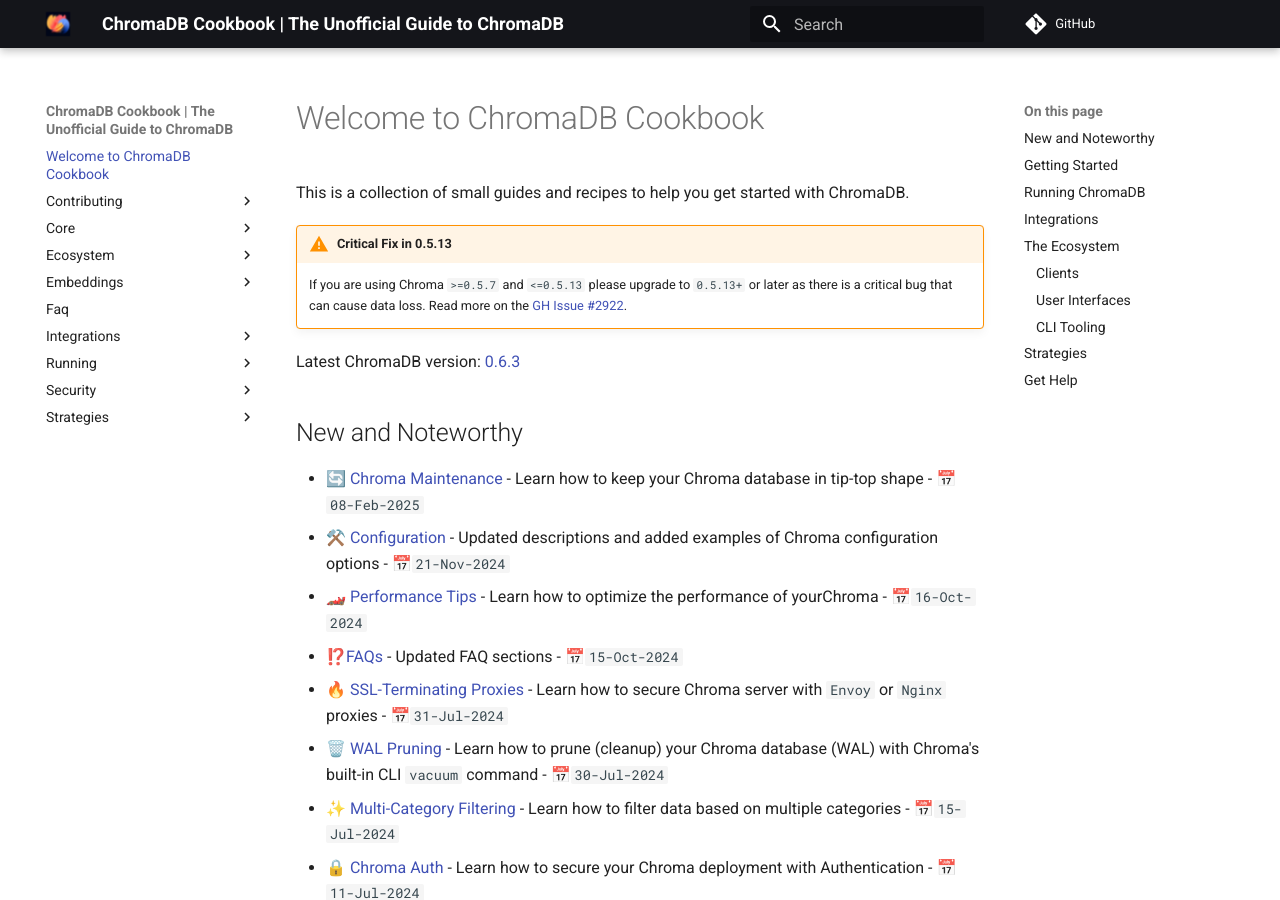
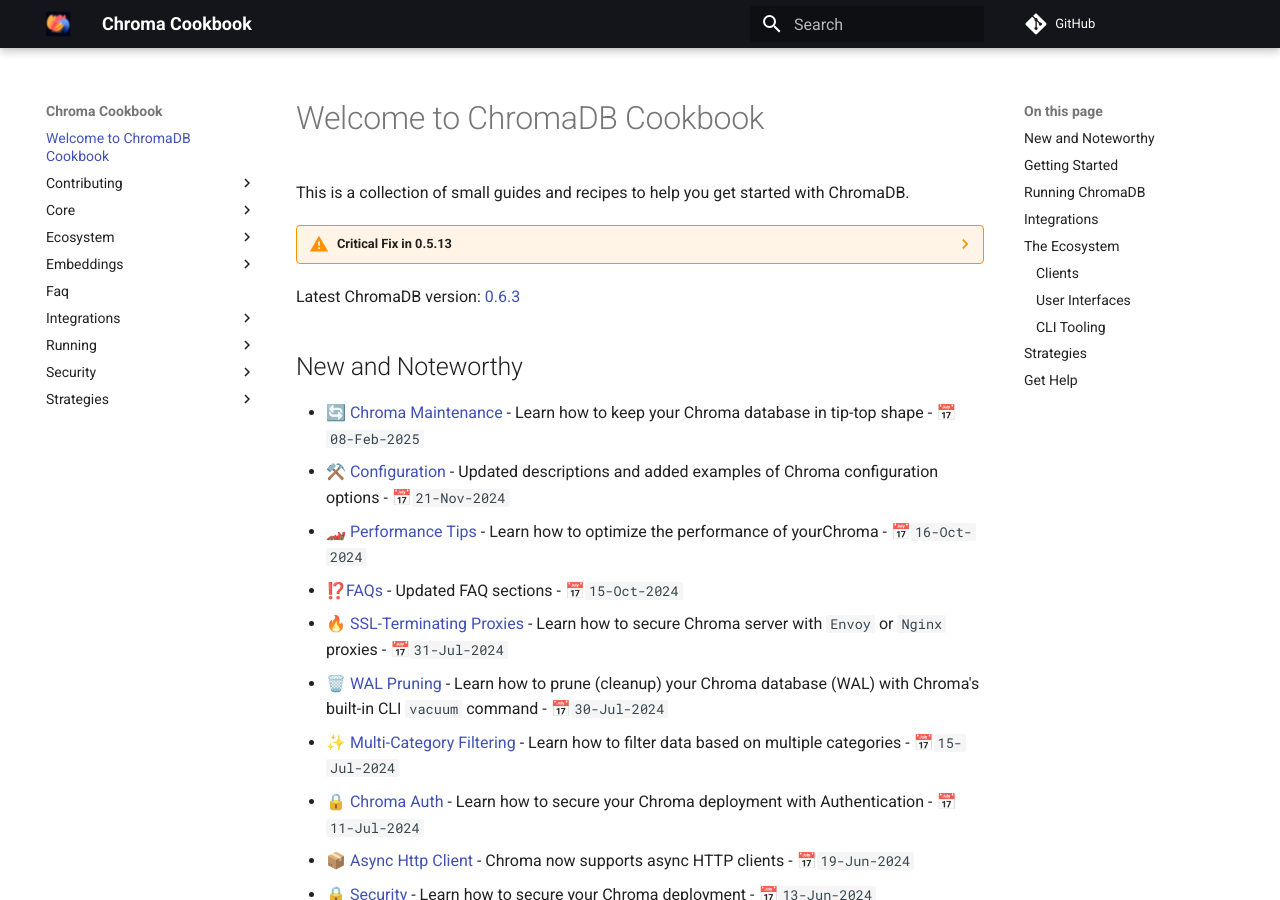
Before and after one commit to amikos-tech/chroma-cookbook, an MkDocs documentation site: the page built from docs/index.md, in a window 1280 px wide and 900 px high. Built offline with MkDocs 1.6.1 and Material for MkDocs 9.7.7, drawn with Linux system fonts in a browser that asks for light colours; comment, search, counter and statistics services are not loaded; some of the changed text lies outside the part shown.

```diff
--- a/docs/index.md
+++ b/docs/index.md
@@ -2,7 +2,7 @@
 
 This is a collection of small guides and recipes to help you get started with ChromaDB.
 
-!!! warning "Critical Fix in 0.5.13"
+??? warning "Critical Fix in 0.5.13"
 
     If you are using Chroma `>=0.5.7` and `<=0.5.13` please upgrade to `0.5.13+` or later as there is a critical bug that can cause data loss. Read more on the [GH Issue #2922](https://github.com/chroma-core/chroma/issues/2922).
 
--- a/mkdocs.yml
+++ b/mkdocs.yml
@@ -1,7 +1,7 @@
-site_name: ChromaDB Cookbook | The Unofficial Guide to ChromaDB
+site_name: Chroma Cookbook
 site_url: https://cookbook.chromadb.dev
 repo_url: https://github.com/amikos-tech/chroma-cookbook
-copyright: "Amikos Tech LTD, 2024 (core ChromaDB contributors)"
+copyright: "Amikos Tech LTD, 2025 (Chroma contributors)"
 theme:
   name: material
   palette:
```
Also changed, not shown: README.md (+8 -0 lines).
